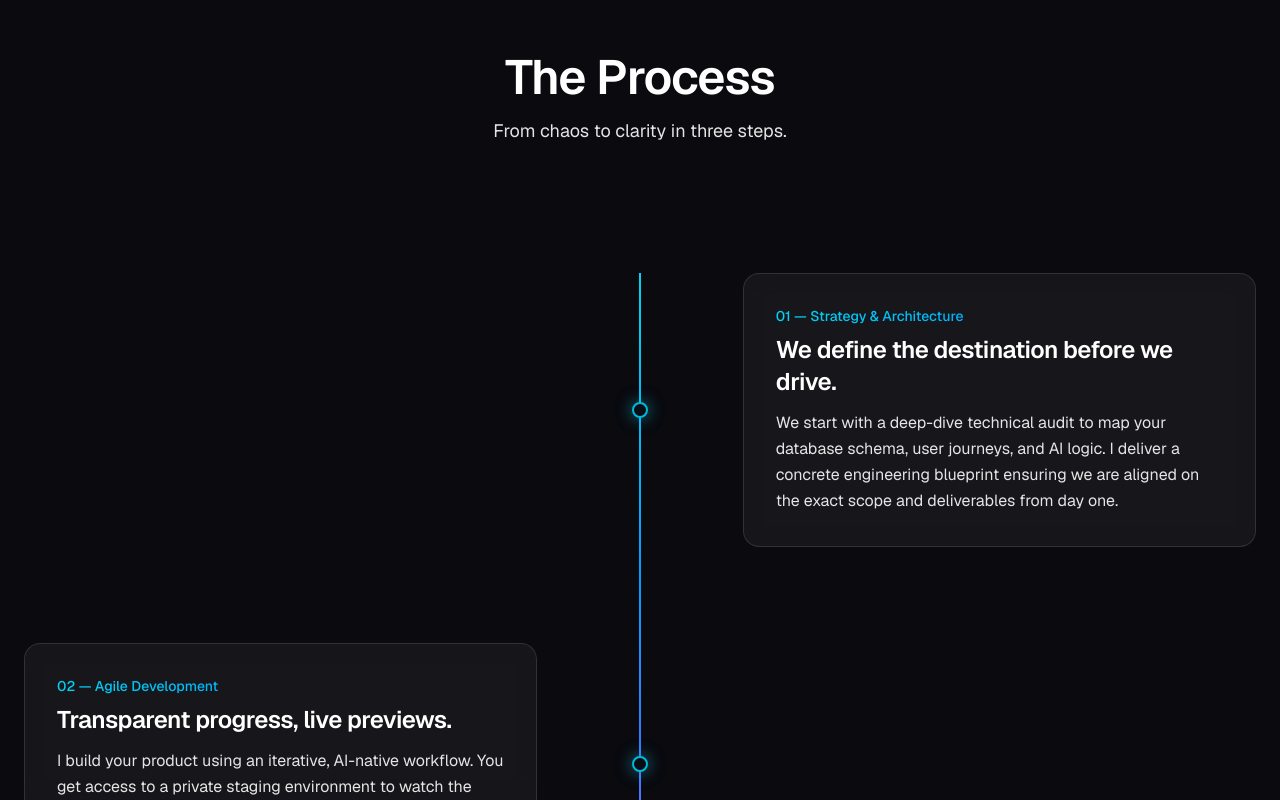
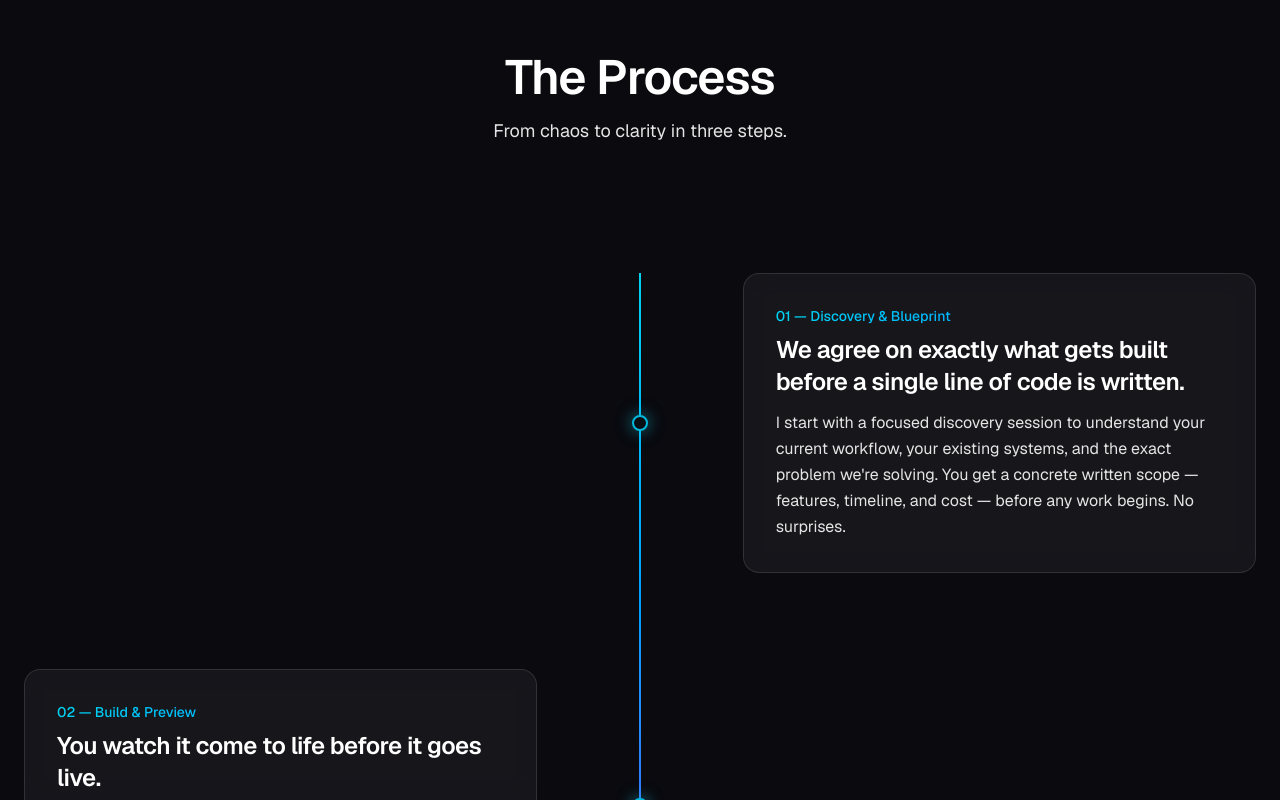
Before and after one commit to naum-milosheski/portfolio, a Next.js app: page / in a window 1280 px wide. Shown: the part 2000-2800 px from the top of the page. Built offline with nearby package versions, Linux system fonts and the light colour scheme.

Commit message:
feat: update project step categories, titles, and descriptions for improved clarity and detail.

```diff
--- a/src/data/projects.ts
+++ b/src/data/projects.ts
@@ -109,25 +109,25 @@ export const processSteps: ProcessStep[] = [
     {
         id: '1',
         stepNumber: '01',
-        category: 'Strategy & Architecture',
-        title: 'We define the destination before we drive.',
-        description: 'We start with a deep-dive technical audit to map your database schema, user journeys, and AI logic. I deliver a concrete engineering blueprint ensuring we are aligned on the exact scope and deliverables from day one.',
+        category: 'Discovery & Blueprint',
+        title: 'We agree on exactly what gets built before a single line of code is written.',
+        description: "I start with a focused discovery session to understand your current workflow, your existing systems, and the exact problem we're solving. You get a concrete written scope — features, timeline, and cost — before any work begins. No surprises.",
         order: 1,
     },
     {
         id: '2',
         stepNumber: '02',
-        category: 'Agile Development',
-        title: 'Transparent progress, live previews.',
-        description: 'I build your product using an iterative, AI-native workflow. You get access to a private staging environment to watch the product come to life feature-by-feature, allowing for critical feedback loops without waiting for the final reveal.',
+        category: 'Build & Preview',
+        title: 'You watch it come to life before it goes live.',
+        description: "I build iteratively and give you access to a live staging environment from day one. You can test every feature as it's built, give feedback in real time, and approve before anything ships to production.",
         order: 2,
     },
     {
         id: '3',
         stepNumber: '03',
-        category: 'Deployment & Handoff',
-        title: 'Your product, your code, your asset.',
-        description: 'Once approved, we move to production. I handle the security, domain connection, and payment integration, then hand over the full codebase and admin keys to you.',
+        category: 'Launch & Handoff',
+        title: 'Your product. Your code. Your asset.',
+        description: 'Once approved, I handle deployment, domain setup, and integrations. Then I hand over the full codebase and admin access — you own it completely, with no ongoing dependency on me unless you choose it.',
         order: 3,
     },
 ];
```
